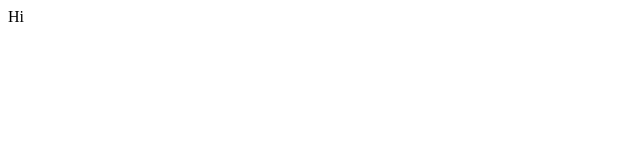
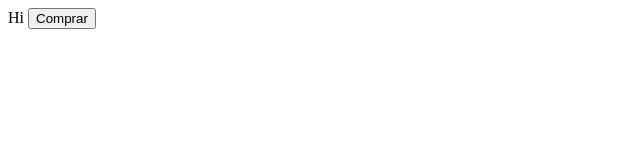
Before and after one commit to alejandro-latam/ejercicio3, a plain HTML site: page index.html in a window 1280 px wide. Shown: the whole page, without its empty margins (0-640 px from the left). Drawn offline with Linux system fonts and the light colour scheme.

Commit message:
Agregando compra

```diff
--- a/index.html
+++ b/index.html
@@ -5,5 +5,6 @@
 </head>
 <body>
 	Hi
+        <button>Comprar</button>
 </body>
 </html>
```
